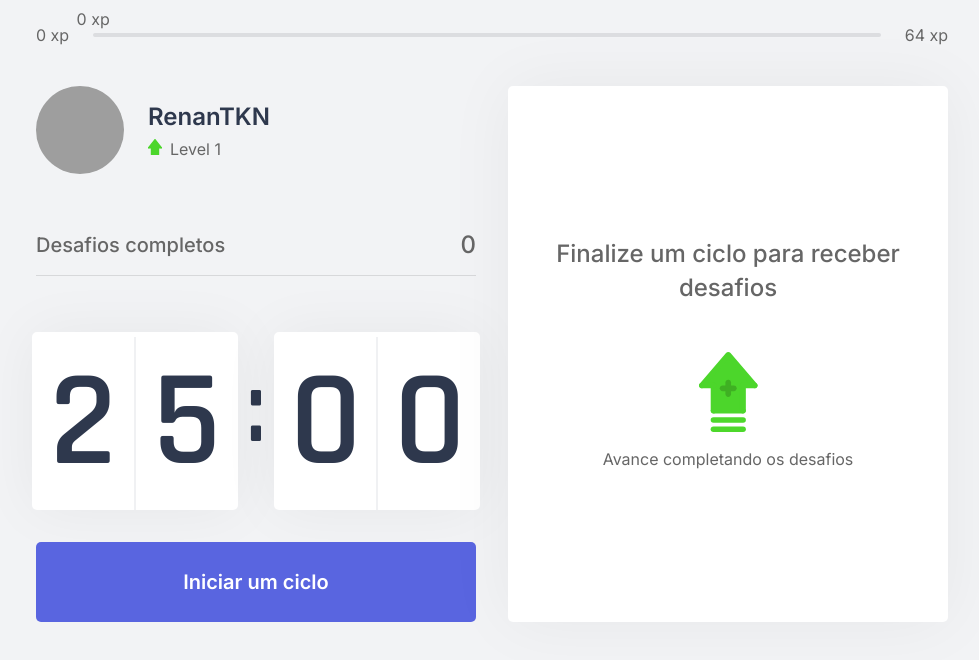
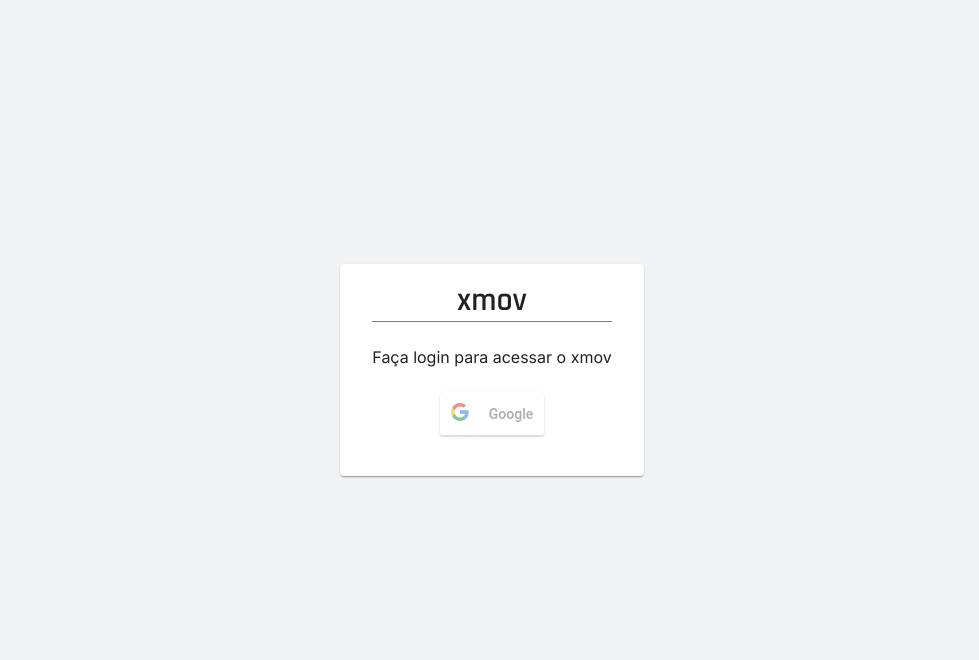
Before and after one commit to RenanTKN/xmov, a Next.js app: page / in a window 1280 px wide. Shown: the top 660 px of the page, without its empty margins (148-1127 px from the left). Built offline with nearby package versions, Linux system fonts and the light colour scheme; grey boxes are pictures that could not be loaded.

Commit message:
Add google oauth login

```diff
--- a/package.json
+++ b/package.json
@@ -9,16 +9,19 @@
   },
   "dependencies": {
     "@material-ui/core": "^4.11.3",
+    "@material-ui/icons": "^4.11.2",
     "js-cookie": "^2.2.1",
     "next": "10.0.8",
     "react": "17.0.1",
-    "react-dom": "17.0.1"
+    "react-dom": "17.0.1",
+    "react-google-login": "^5.2.2"
   },
   "devDependencies": {
     "@types/js-cookie": "^2.2.6",
     "@types/node": "^14.14.33",
     "@types/react": "^17.0.3",
     "@types/react-dom": "^17.0.2",
+    "eslint": "^7.24.0",
     "typescript": "^4.2.3"
   }
 }
--- /dev/null
+++ b/src/components/App.tsx
@@ -0,0 +1,41 @@
+import { useContext } from "react";
+import { Container, Grid } from "@material-ui/core";
+
+import { ExperienceBar } from "../components/ExperienceBar";
+import { Profile } from "../components/Profile";
+import { CompletedChallenges } from "../components/CompletedChallenges";
+import { Countdown } from "../components/Countdown";
+import { ChallengeBox } from "../components/ChallengeBox";
+import { CountdownProvider } from "../contexts/CountdownContext";
+import { UserContext } from "../contexts/UserContext";
+import { Login } from "../components/Login";
+
+export default function App() {
+  const { isAuthenticated } = useContext(UserContext);
+
+  return isAuthenticated ? (
+    <Container maxWidth="md">
+      <Grid container spacing={2}>
+        <Grid item xs={12}>
+          <ExperienceBar />
+        </Grid>
+        <Grid item xs={12}>
+          <CountdownProvider>
+            <Grid container spacing={4}>
+              <Grid item md={6} xs={12}>
+                <Profile />
+                <CompletedChallenges />
+                <Countdown />
+              </Grid>
+              <Grid item md={6} xs={12}>
+                <ChallengeBox />
+              </Grid>
+            </Grid>
+          </CountdownProvider>
+        </Grid>
+      </Grid>
+    </Container>
+  ) : (
+    <Login />
+  );
+}
--- /dev/null
+++ b/src/components/Login.tsx
@@ -0,0 +1,45 @@
+import { Paper } from "@material-ui/core";
+import { useContext } from "react";
+import { GoogleLogin } from "react-google-login";
+import { UserContext } from "../contexts/UserContext";
+
+import styles from "../styles/components/Login.module.css";
+
+export const Login = (): JSX.Element => {
+  const { setName, setImage, setEmail, setIsAuthenticated } = useContext(
+    UserContext
+  );
+
+  const successResponse = (response) => {
+    const { email, name, imageUrl } = response.profileObj;
+
+    setEmail(email);
+    setName(name);
+    setImage(imageUrl);
+    setIsAuthenticated(true);
+  };
+
+  const failResponse = () => {
+    console.log("fail");
+  };
+
+  return (
+    <div className={styles.container}>
+      <Paper elevation={1}>
+        <h1 className={styles.title}>xmov</h1>
+        <div className={styles.body}>
+          <p>Faça login para acessar o xmov</p>
+          <div className={styles.buttonContainer}>
+            <GoogleLogin
+              clientId="961352676016-046aq85r52gr2p410ls1ddu2eb4c49lr.apps.googleusercontent.com"
+              buttonText="Google"
+              onSuccess={successResponse}
+              onFailure={failResponse}
+              cookiePolicy={"single_host_origin"}
+            />
+          </div>
+        </div>
+      </Paper>
+    </div>
+  );
+};
--- a/src/components/Profile.tsx
+++ b/src/components/Profile.tsx
@@ -1,21 +1,35 @@
 import { useContext } from "react";
+import { IconButton, Tooltip } from "@material-ui/core";
+import ExitToAppIcon from "@material-ui/icons/ExitToApp";
 
 import { ChallengesContext } from "../contexts/ChallengesContext";
+import { UserContext } from "../contexts/UserContext";
 
 import styles from "../styles/components/Profile.module.css";
 
 export const Profile = (): JSX.Element => {
   const { level } = useContext(ChallengesContext);
+  const { name, image, logout } = useContext(UserContext);
+
   return (
+    <div className={styles.container}>
       <div className={styles.profileContainer}>
-      <img src="https://github.com/renantkn.png" alt="Renan Silva" />
+        <img src={image} alt={name} />
         <div>
-        <strong>RenanTKN</strong>
+          <strong>{name}</strong>
           <p>
             <img src="icons/level.svg" alt="Level" />
             Level {level}
           </p>
         </div>
       </div>
+      <div className={styles.logout}>
+        <Tooltip title="Logout">
+          <IconButton aria-label="Logout" component="span" onClick={logout}>
+            <ExitToAppIcon />
+          </IconButton>
+        </Tooltip>
+      </div>
+    </div>
   );
 };
--- /dev/null
+++ b/src/contexts/UserContext.tsx
@@ -0,0 +1,83 @@
+import {
+  createContext,
+  Dispatch,
+  ReactNode,
+  SetStateAction,
+  useEffect,
+  useState,
+} from "react";
+import Cookies from "js-cookie";
+
+export interface User {
+  name: string;
+  email: string;
+  image: string;
+}
+
+interface UserContextData {
+  email: string;
+  image: string;
+  name: string;
+  isAuthenticated: boolean;
+  setEmail: Dispatch<SetStateAction<string>>;
+  setImage: Dispatch<SetStateAction<string>>;
+  setName: Dispatch<SetStateAction<string>>;
+  setIsAuthenticated: Dispatch<SetStateAction<boolean>>;
+  logout: () => void;
+}
+
+interface UserProviderProps {
+  children: ReactNode;
+  isAuthenticated: boolean;
+  email: string;
+  name: string;
+  image: string;
+}
+
+export const UserContext = createContext({} as UserContextData);
+
+export const UserProvider = ({ children, ...rest }: UserProviderProps) => {
+  const [name, setName] = useState<string>(rest.name ?? "");
+  const [image, setImage] = useState<string>(rest.image ?? "");
+  const [email, setEmail] = useState<string>(rest.email ?? "");
+  const [isAuthenticated, setIsAuthenticated] = useState<boolean>(
+    rest.isAuthenticated ?? false
+  );
+
+  const logout = () => {
+    Cookies.remove("name");
+    Cookies.remove("image");
+    Cookies.remove("email");
+    Cookies.remove("isAuthenticated");
+
+    setName("");
+    setImage("");
+    setEmail("");
+    setIsAuthenticated(false);
+  };
+
+  useEffect(() => {
+    Cookies.set("name", name);
+    Cookies.set("image", image);
+    Cookies.set("email", email);
+    Cookies.set("isAuthenticated", String(isAuthenticated));
+  }, [name, image, email, isAuthenticated]);
+
+  return (
+    <UserContext.Provider
+      value={{
+        email,
+        image,
+        name,
+        isAuthenticated,
+        setEmail,
+        setImage,
+        setName,
+        setIsAuthenticated,
+        logout,
+      }}
+    >
+      {children}
+    </UserContext.Provider>
+  );
+};
--- a/src/pages/_app.tsx
+++ b/src/pages/_app.tsx
@@ -1,5 +1,3 @@
-import { useState } from "react";
-
 import "../styles/global.css";
 
 function MyApp({ Component, pageProps }) {
--- a/src/pages/index.tsx
+++ b/src/pages/index.tsx
@@ -1,19 +1,18 @@
 import Head from "next/head";
 import { GetServerSideProps } from "next";
-import { Container, Grid } from "@material-ui/core";
 
+import App from "../components/App";
 import { ChallengesProvider } from "../contexts/ChallengesContext";
-import { ExperienceBar } from "../components/ExperienceBar";
-import { Profile } from "../components/Profile";
-import { CompletedChallenges } from "../components/CompletedChallenges";
-import { Countdown } from "../components/Countdown";
-import { ChallengeBox } from "../components/ChallengeBox";
-import { CountdownProvider } from "../contexts/CountdownContext";
+import { UserProvider } from "../contexts/UserContext";
 
 interface HomeProps {
   level: number;
   currentExperience: number;
   challengesCompleted: number;
+  email: string;
+  image: string;
+  name: string;
+  isAuthenticated: boolean;
 }
 
 export default function Home(props: HomeProps) {
@@ -26,39 +25,45 @@
       <Head>
         <title>Início | xmov</title>
       </Head>
-      <Container maxWidth="md">
-        <Grid container spacing={2}>
-          <Grid item xs={12}>
-            <ExperienceBar />
-          </Grid>
-          <Grid item xs={12}>
-            <CountdownProvider>
-              <Grid container spacing={4}>
-                <Grid item md={6} xs={12}>
-                  <Profile />
-                  <CompletedChallenges />
-                  <Countdown />
-                </Grid>
-                <Grid item md={6} xs={12}>
-                  <ChallengeBox />
-                </Grid>
-              </Grid>
-            </CountdownProvider>
-          </Grid>
-        </Grid>
-      </Container>
+      <UserProvider
+        email={props.email}
+        name={props.name}
+        image={props.image}
+        isAuthenticated={props.isAuthenticated}
+      >
+        <App />
+      </UserProvider>
     </ChallengesProvider>
   );
 }
 
 export const getServerSideProps: GetServerSideProps = async (ctx) => {
-  const { level, currentExperience, challengesCompleted } = ctx.req.cookies;
+  const {
+    email,
+    image,
+    name,
+    level,
+    currentExperience,
+    challengesCompleted,
+  } = ctx.req.cookies;
 
+  if (!!email && !!name && !!image) {
     return {
       props: {
+        isAuthenticated: true,
         level: Number(level),
         currentExperience: Number(currentExperience),
         challengesCompleted: Number(challengesCompleted),
+        email,
+        name,
+        image,
       },
     };
+  } else {
+    return {
+      props: {
+        isAuthenticated: false,
+      },
     };
+  }
+};
--- a/src/styles/components/ExperienceBar.module.css
+++ b/src/styles/components/ExperienceBar.module.css
@@ -28,4 +28,5 @@
   position: absolute;
   top: -24px;
   transform: translateX(-50%);
+  white-space: nowrap;
 }
--- /dev/null
+++ b/src/styles/components/Login.module.css
@@ -0,0 +1,30 @@
+.container {
+  display: flex;
+  align-items: center;
+  justify-content: center;
+  width: 100%;
+  height: 100vh;
+  margin-top: -30px;
+}
+
+.container > div {
+  min-width: 300px;
+  padding: 1rem 2rem;
+}
+
+.title {
+  font-family: Rajdhani;
+  border-bottom: thin solid rgba(0, 0, 0, 0.5);
+  text-align: center;
+}
+
+.body {
+  margin: 25px 0;
+}
+
+.buttonContainer {
+    display: flex;
+    justify-content: center;
+    align-items: center;
+    margin: 25px 0;
+}
--- a/src/styles/components/Profile.module.css
+++ b/src/styles/components/Profile.module.css
@@ -1,6 +1,13 @@
+.container {
+  display: flex;
+  align-items: stretch;
+  justify-content: stretch;
+}
+
 .profileContainer {
   display: flex;
   align-items: center;
+  flex: 1;
 }
 
 .profileContainer > img {
@@ -25,5 +32,12 @@
 }
 
 .profileContainer div p img {
-    margin-right: 0.5rem;
-  }
+  margin-right: 0.5rem;
+}
+
+.logout {
+  display: flex;
+  flex-direction: column;
+  align-items: center;
+  font-size: 0.8rem;
+}
```
Also changed, not shown: 1 other file (tests, documents, lock files or other folders). Lines whose indentation alone changed are shown as unchanged.
